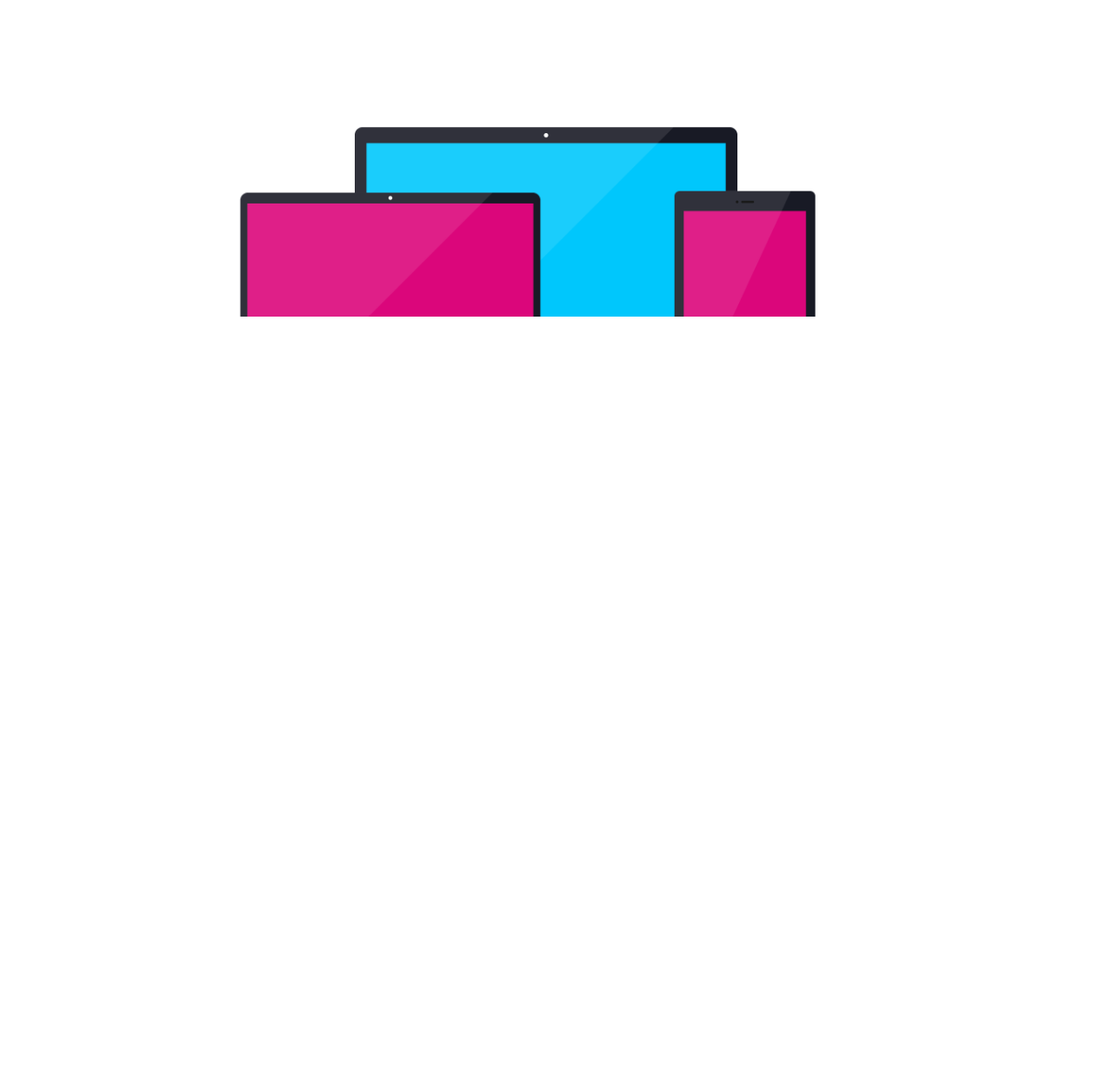
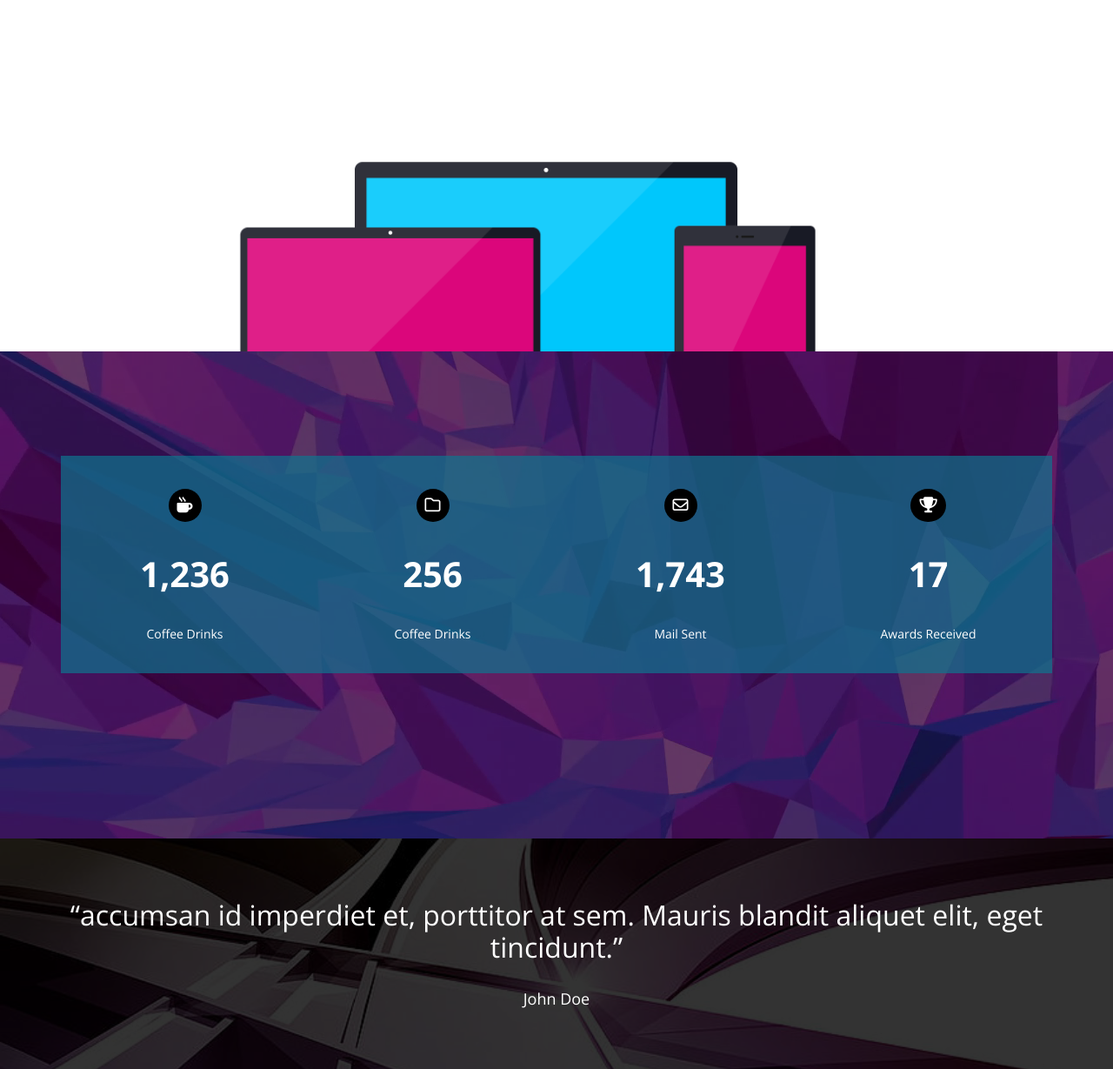
Before and after one commit to Ziad-Elshrief/Kasper-template, a plain HTML site: page index.html in a window 1280 px wide. Shown: the part 4309-5538 px from the top of the page at 87% size. Before the commit the page ends 4673 px from the top, so only its background shows below. Drawn offline with nearby package versions, Linux system fonts and the light colour scheme.

Commit message:
finish stats and quote

```diff
--- a/CSS/style.css
+++ b/CSS/style.css
@@ -336,6 +336,7 @@ html {
     flex-direction: column;
     align-items: center;
   }
+
 }
 
 
@@ -444,21 +445,24 @@ html {
   background-color: var(--main-color);
 }
 
-.portfolio .portfolio-content .shuffle-content{
+.portfolio .portfolio-content .shuffle-content {
   width: 100%;
   display: grid;
-  grid-template-columns: repeat(4, 1fr );
+  grid-template-columns: repeat(4, 1fr);
 }
+
 /* Medium */
 @media (max-width: 991px) {
-  .portfolio .portfolio-content .shuffle-content{
-    grid-template-columns: repeat(2, 1fr );
+  .portfolio .portfolio-content .shuffle-content {
+    grid-template-columns: repeat(2, 1fr);
   }
 }
+
 /* Small */
 @media (max-width: 767px) {
-  .portfolio .portfolio-content .shuffle-content{
-    grid-template-columns: .8fr; justify-content: center;
+  .portfolio .portfolio-content .shuffle-content {
+    grid-template-columns: .8fr;
+    justify-content: center;
   }
 }
 
@@ -469,29 +473,37 @@ html {
   overflow: hidden;
 }
 
-.portfolio .portfolio-content .shuffle img{
-  transition: all 0.5s; width: 100%;
+.portfolio .portfolio-content .shuffle img {
+  transition: all 0.5s;
+  width: 100%;
 }
 
 .portfolio .portfolio-content .shuffle:hover::before {
   content: "Awesome Image";
   position: absolute;
   bottom: 17.5%;
-  left: 0%; padding-left: 5%; padding-top: 5%;
+  left: 0%;
+  padding-left: 5%;
+  padding-top: 5%;
   font-size: 1.2em;
   width: 100%;
   height: 15%;
-  background-color: #ffffff; z-index: 2;
+  background-color: #ffffff;
+  z-index: 2;
 }
 
-.portfolio .portfolio-content .shuffle:hover::after{
-content:"Photography";
-position: absolute;
+.portfolio .portfolio-content .shuffle:hover::after {
+  content: "Photography";
+  position: absolute;
   bottom: 0%;
-  left: 0%; padding-left: 5%; padding-bottom: 2.5%;
+  left: 0%;
+  padding-left: 5%;
+  padding-bottom: 2.5%;
   font-size: 1.2em;
   width: 100%;
-  height: 15%; background-color: #ffffff; z-index: 2;
+  height: 15%;
+  background-color: #ffffff;
+  z-index: 2;
   color: var(--main-color);
 }
 
@@ -500,6 +512,7 @@ position: absolute;
 }
 
 .portfolio .portfolio-content .more {
+  margin-top: 40px;
   padding: 15px 20px;
   color: #ffffff;
   background-color: var(--main-color);
@@ -508,28 +521,33 @@ position: absolute;
   font-size: 16px;
 }
 
-.video{
+.video {
   position: relative;
 }
 
-.video video{
+.video video {
   width: 100%;
 }
 
 
-.video::before{ content: "";
+.video::before {
+  content: "";
   position: absolute;
-  background-color: rgba(0, 0, 0, 0.6); z-index: 2;
+  background-color: rgba(0, 0, 0, 0.6);
+  z-index: 2;
   width: 100%;
   height: 100%;
 }
 
-.video .video-caption{
-  position: absolute; top: 50%; left: 0; z-index: 3;
+.video .video-caption {
+  position: absolute;
+  top: 50%;
+  left: 0;
+  z-index: 3;
   width: 100%;
   height: 32%;
   background-color: var(--secondary-color);
-  transform: translate(0,-50%);
+  transform: translate(0, -50%);
   display: flex;
   flex-direction: column;
   align-items: center;
@@ -537,18 +555,18 @@ position: absolute;
   color: #ffffff;
 }
 
-.video .video-caption span:first-of-type{
+.video .video-caption span:first-of-type {
   text-transform: uppercase;
   font-size: 24px;
   padding-bottom: 24px;
 }
 
-.video .video-caption span:last-of-type{
+.video .video-caption span:last-of-type {
   padding-bottom: 24px;
   font-size: 16px;
 }
 
-.video .video-caption a{
+.video .video-caption a {
   text-transform: uppercase;
   color: #ffffff;
   text-decoration: none;
@@ -560,12 +578,13 @@ position: absolute;
 /* Small */
 @media (max-width: 767px) {
 
-  .video .video-caption{ height: 80%;}
-  .video .video-caption span:first-of-type{
+  .video .video-caption {
+    height: 80%;
+  }
+
+  .video .video-caption span:first-of-type {
     font-size: 20px;
   }
-
-
 }
 
 .about-us {
@@ -578,10 +597,12 @@ position: absolute;
 
 /* Small */
 @media (max-width: 767px) {
-  .about-us { height: 70vh;}
+  .about-us {
+    height: 70vh;
+  }
 }
 
-.about-us .about-img{
+.about-us .about-img {
   position: absolute;
   left: 10%;
   bottom: 0;
@@ -591,5 +612,72 @@ position: absolute;
 
 .about-us img {
   width: 100%;
-  transform: translate(15%,40%);
+  transform: translate(15%, 40%);
 }
+
+
+
+.stats {
+  width: 100%;
+  min-height: 70vh; max-height: fit-content;
+  background-image: url(../images/stats.png);
+  background-color: rgba(0, 0, 0, 0.6);
+  background-blend-mode: darken;
+  padding-top: 15vh;
+  padding-bottom: 10vh;
+}
+
+.stats .container {
+  display: grid;
+  grid-template-columns: repeat(4, 1fr);
+}
+
+/* Medium */
+@media (max-width: 991px) {
+  .stats .container {
+    grid-template-columns: repeat(2, 1fr);
+  }
+}
+
+/* Small */
+@media (max-width: 767px) {
+  .stats .container {
+    grid-template-columns: .8fr;
+    justify-content: center;
+  }
+}
+
+.stats .stat {
+  min-height: 250px;
+  display: flex;
+  flex-direction: column;
+  align-items: center;
+  justify-content: space-evenly;
+  color: #ffffff;background-color: var(--secondary-color);
+}
+
+.stats .stat i {
+  font-size: 18px;
+  background-color: #000000;
+  padding: 10px;
+  border-radius: 50%;
+}
+
+.stats .stat span:last-of-type {
+  font-size: 14px;
+}
+
+.stats .stat span:first-of-type {
+  font-size: 40px;
+  font-weight: bold;
+}
+
+
+.quote{
+  width: 100%; padding-top: 70px; padding-bottom: 70px;
+  background-image: url(../images/quote.jpg); background-size: cover;
+  background-color: rgba(0, 0, 0, 0.8);
+  background-blend-mode: darken;
+}
+.quote .container{display: flex; flex-direction: column; align-items: center;}
+.quote q{color: #ffffff; font-size: 32px;text-align: center;} .quote span{font-size: 18px; padding-top: 30px; color: #ffffff;}
--- a/index.html
+++ b/index.html
@@ -143,28 +143,28 @@
         </ul>
         <div class="shuffle-content">
           <div class="shuffle">
-            <img src="images/shuffle-01.jpg" alt="suffle-01" >
+            <img src="images/shuffle-01.jpg" alt="suffle-01" />
           </div>
           <div class="shuffle">
-            <img src="images/shuffle-02.jpg" alt="suffle-01" >
+            <img src="images/shuffle-02.jpg" alt="suffle-01" />
           </div>
           <div class="shuffle">
-            <img src="images/shuffle-03.jpg" alt="suffle-01" >
+            <img src="images/shuffle-03.jpg" alt="suffle-01" />
           </div>
           <div class="shuffle">
-            <img src="images/shuffle-04.jpg" alt="suffle-01" >
+            <img src="images/shuffle-04.jpg" alt="suffle-01" />
           </div>
           <div class="shuffle">
-            <img src="images/shuffle-05.jpg" alt="suffle-01" >
+            <img src="images/shuffle-05.jpg" alt="suffle-01" />
           </div>
           <div class="shuffle">
-            <img src="images/shuffle-06.jpg" alt="suffle-01" >
+            <img src="images/shuffle-06.jpg" alt="suffle-01" />
           </div>
           <div class="shuffle">
-            <img src="images/shuffle-07.jpg" alt="suffle-01" >
+            <img src="images/shuffle-07.jpg" alt="suffle-01" />
           </div>
           <div class="shuffle">
-            <img src="images/shuffle-08.jpg" alt="suffle-01" >
+            <img src="images/shuffle-08.jpg" alt="suffle-01" />
           </div>
         </div>
 
@@ -172,7 +172,13 @@
       </div>
     </div>
     <div class="video">
-      <video src="images/awesome-video.mp4" type="video/mp4"  autoplay="autoplay" loop="loop" muted="muted"></video>
+      <video
+        src="images/awesome-video.mp4"
+        type="video/mp4"
+        autoplay="autoplay"
+        loop="loop"
+        muted="muted"
+      ></video>
       <div class="video-caption">
         <span>Super Awesome Video Here</span>
         <span>Its All You Need</span>
@@ -182,10 +188,42 @@
     <div class="about-us">
       <div class="container">
         <p class="heading-decor">About us</p>
-        <p>Curabitur arcu erat, accumsan id imperdiet et, porttitor at sem. Mauris blandit aliquet elit, eget tincidunt.</p>
+        <p>
+          Curabitur arcu erat, accumsan id imperdiet et, porttitor at sem.
+          Mauris blandit aliquet elit, eget tincidunt.
+        </p>
       </div>
-      <div class="about-img"> <img src="images/about.png" alt="about"></div>
-
+      <div class="about-img"><img src="images/about.png" alt="about" /></div>
+    </div>
+    <div class="stats">
+      <div class="container">
+        <div class="stat">
+          <i class="fa-solid fa-mug-hot"></i>
+          <span>1,236</span>
+          <span>Coffee Drinks</span>
+        </div>
+        <div class="stat">
+          <i class="fa-regular fa-folder"></i>
+          <span>256</span>
+          <span>Coffee Drinks</span>
+        </div>
+        <div class="stat">
+          <i class="fa-regular fa-envelope"></i>
+          <span>1,743</span>
+          <span>Mail Sent</span>
+        </div>
+        <div class="stat">
+          <i class="fa-solid fa-trophy"></i>
+          <span>17</span>
+          <span>Awards Received</span>
+        </div>
+      </div>
+    </div>
+    <div class="quote">
+      <div class="container">
+        <q>accumsan id imperdiet et, porttitor at sem. Mauris blandit aliquet elit, eget tincidunt.</q>
+        <span>John Doe</span>
+      </div>
     </div>
   </body>
 </html>
```
